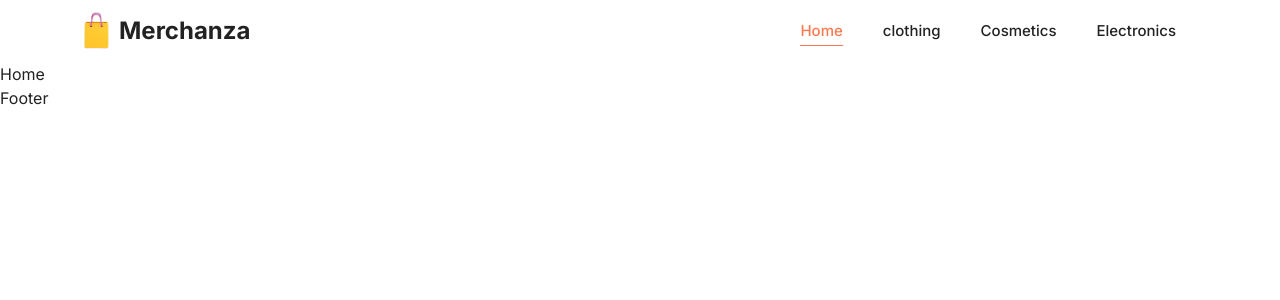
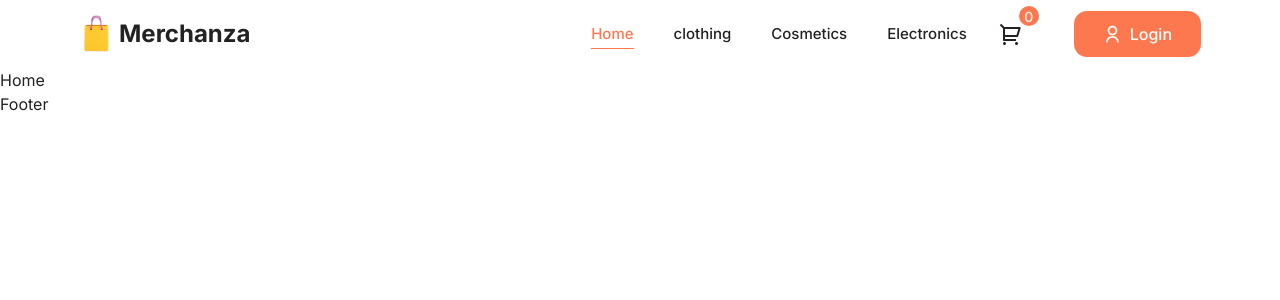
Before and after one commit to koffygeek/Merchanza, a React (Vite) app in the folder frontend/: page / in a window 1280 px wide. Shown: the top 300 px of the page. Built offline with nearby package versions, Linux system fonts and the light colour scheme; a web font is replaced by a local one.

Commit message:
affichage login plus style css

```diff
--- a/frontend/src/components/Header.jsx
+++ b/frontend/src/components/Header.jsx
@@ -1,10 +1,11 @@
 import React, { useState } from "react";
-import { Link } from "react-router-dom";
+import { Link, NavLink } from "react-router-dom";
 import Navbar from "./Navbar";
 // import images / icons svgs
 import logo from "../assets/logo.png";
 import user from "../assets/user.svg";
 import { MdMenu, MdClose } from "react-icons/md";
+import { RiShoppingCart2Line } from "react-icons/ri";
 
 const Header = () => {
   const [menuOpened, setMenuOpened] = useState(false);
@@ -51,6 +52,23 @@ const Header = () => {
                 onClick={toggleMenu}
               />
             )}
+            <div className="flexBetween sm:gap-x-6">
+              <NavLink to={"/"} className={"flex"}>
+                <RiShoppingCart2Line className="p-2 h-10 w-10 hover:text-secondary" />
+                <span className="relative flexCenter w-5 h-5 rounded-full bg-secondary text-primary medium-14 -top-2 right-3">
+                  {"0"}
+                </span>
+              </NavLink>
+              <NavLink
+                to={"/"}
+                className={
+                  "btn-secondary flexCenter gap-x-2 medium-16 rounded-xl"
+                }
+              >
+                <img src={user} alt="" height={19} width={19} />
+                Login
+              </NavLink>
+            </div>
           </div>
         </div>
       </div>
```
